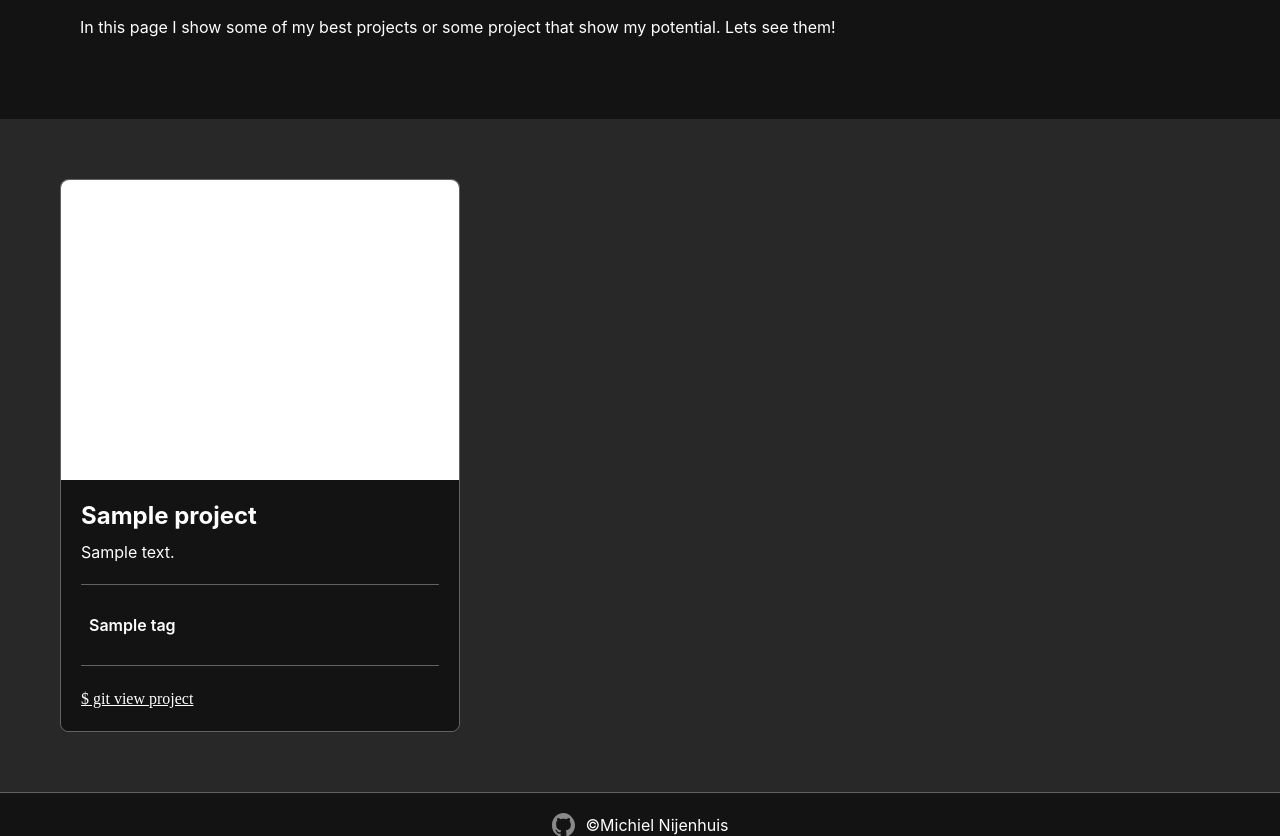
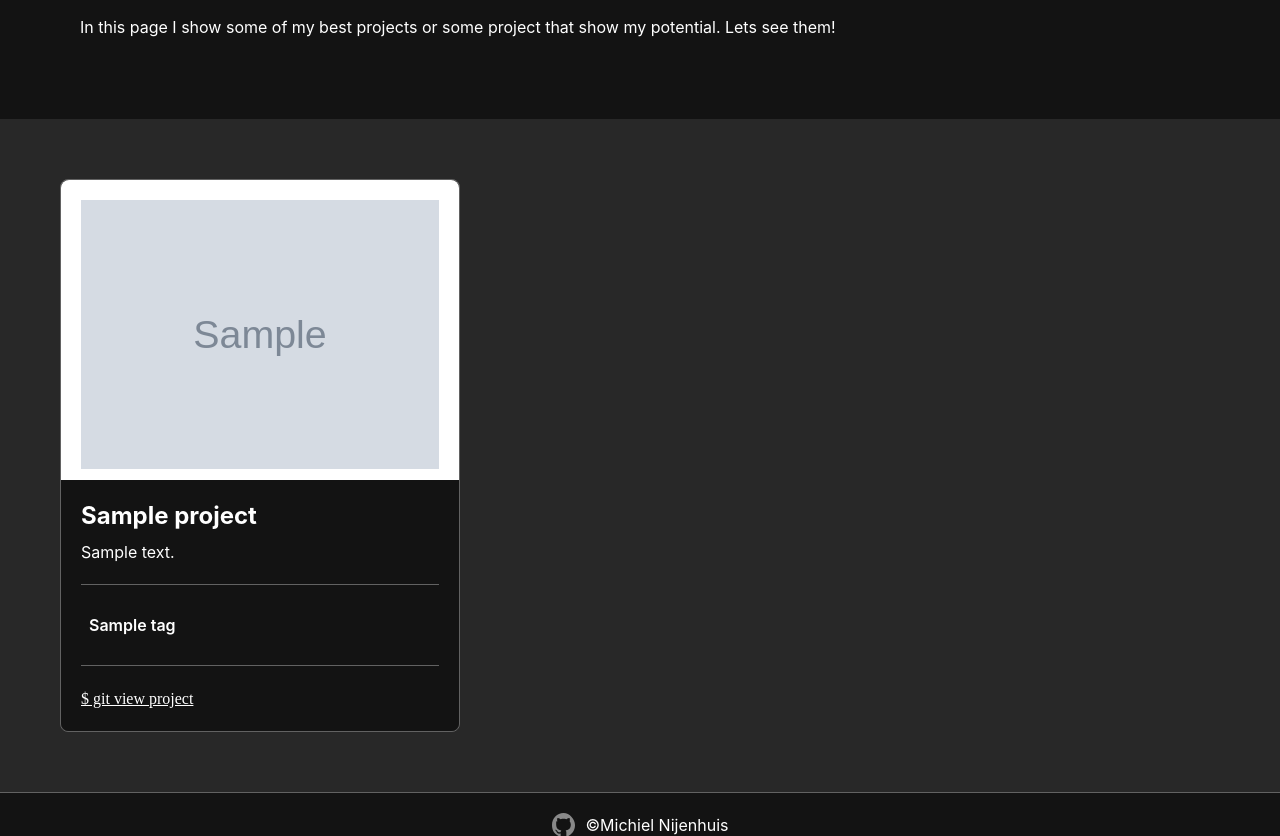
Before and after one commit to punthenk/portfolio_website, a PHP site: page /projects.php in a window 1280 px wide. Shown: the part 178-1014 px from the top of the page. Run offline with PHP 8.4, Linux system fonts and the light colour scheme; tables that the repository leaves empty or names only in its code hold one stand-in row (values such as "Sample post"); grey boxes marked "Sample" are stand-in pictures; style sheets or scripts are compiled from the project's sources; some web fonts are replaced.

Commit message:
Added images and insert into project code

```diff
--- a/projects.php
+++ b/projects.php
@@ -8,6 +8,7 @@ Database::query( "
         p.title,
         p.description,
         p.github_link,
+        p.image,
         t.name AS tag_name,
         t.color AS tag_color
     FROM projects p
@@ -28,6 +29,7 @@ foreach ($results as $row) {
         $project->title = $row->title;
         $project->description = $row->description;
         $project->github_link = $row->github_link;
+        $project->image = $row->image;
         $project->tags = [];
 
         $projects[$id] = $project;
@@ -52,7 +54,9 @@ foreach ($results as $row) {
         <?php foreach ($projects as $project): ?>
         <!-- BEGIN -->
         <div class="max-w-[400px] w-full border border-border-custom rounded-lg">
-            <div class="bg-white w-full h-[300px] rounded-t-lg"></div>
+            <div class="bg-white w-full h-[300px] rounded-t-lg p-5">
+                <img src="<?= $project->image ?>" class="">
+            </div>
             <div class="bg-background rounded-b-lg p-5">
             <h2 class="text-2xl font-bold mb-2"><?= $project->title ?></h2>
                 <p><?= $project->description ?></p>
```
Also changed, not shown: projectImages/Vleesie-icon.png (added), 1 other file.
